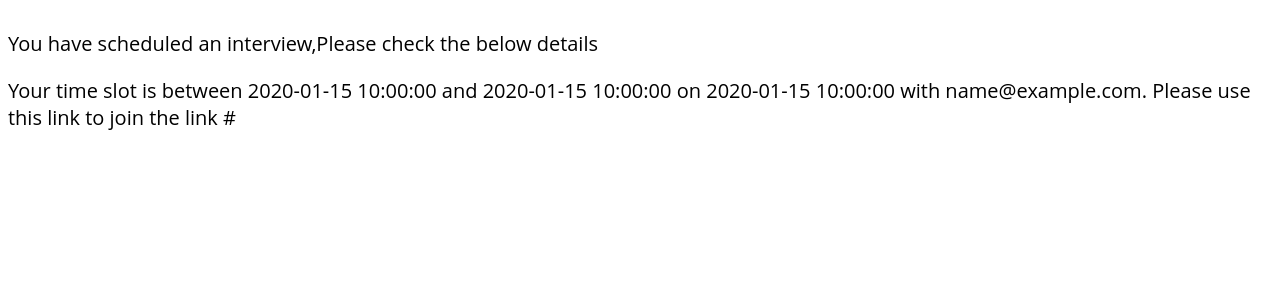
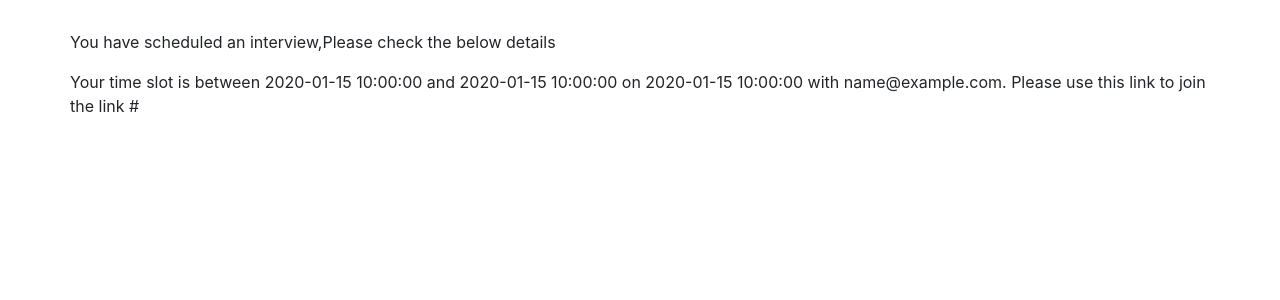
Before and after one commit to qxf2/interview-scheduler, a Flask app: template qxf2_scheduler/templates/confirmation.html in a window 1280 px wide. Shown: the top 300 px of the page. Run offline with Flask 2, Linux system fonts and the light colour scheme; the template is opened without the code that fills it: most values are stand-ins (such as "Sample title", 1, 10 or a date in 2020); some libraries are stand-ins or nearby versions.

Commit message:
Added the bootstrap for a page

```diff
--- a/qxf2_scheduler/templates/confirmation.html
+++ b/qxf2_scheduler/templates/confirmation.html
@@ -6,6 +6,10 @@
     </title>
     <link rel="stylesheet" href="//code.jquery.com/ui/1.12.1/themes/base/jquery-ui.css">
     <link href="/static/css/qxf2_scheduler.css" rel="stylesheet">
+    <link href="//maxcdn.bootstrapcdn.com/bootstrap/4.1.1/css/bootstrap.min.css" rel="stylesheet">
+    <link href="//netdna.bootstrapcdn.com/font-awesome/4.0.3/css/font-awesome.css" rel="stylesheet">
+    <script src="//maxcdn.bootstrapcdn.com/bootstrap/4.1.1/js/bootstrap.min.js"></script>
+    <script src="https://ajax.googleapis.com/ajax/libs/jquery/3.2.1/jquery.min.js"></script>
 
 </head>
 
```
